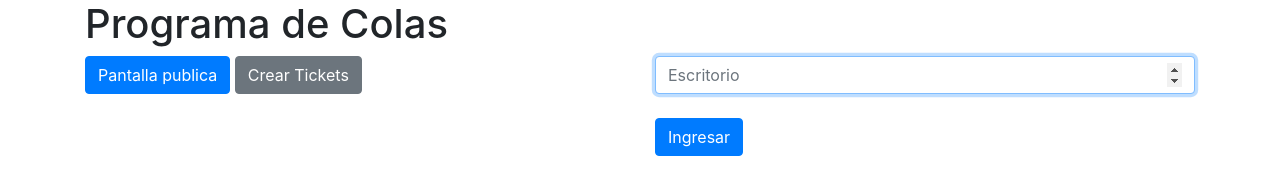
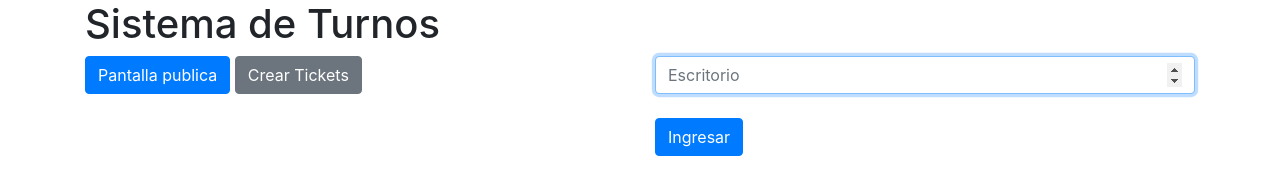
Before and after one commit to Christianesk/node-socket-turnos, a website: page public/index.html in a window 1280 px wide. Drawn offline with nearby package versions, Linux system fonts and the light colour scheme.

Commit message:
Modificacion Titles

```diff
--- a/public/index.html
+++ b/public/index.html
@@ -5,13 +5,13 @@
     <meta charset="UTF-8">
     <meta name="viewport" content="width=device-width, initial-scale=1.0">
     <meta http-equiv="X-UA-Compatible" content="ie=edge">
-    <title>Programa de Colas</title>
+    <title>Sistema de Turnos</title>
 
     <link rel="stylesheet" href="https://maxcdn.bootstrapcdn.com/bootstrap/4.0.0/css/bootstrap.min.css" integrity="sha384-Gn5384xqQ1aoWXA+058RXPxPg6fy4IWvTNh0E263XmFcJlSAwiGgFAW/dAiS6JXm" crossorigin="anonymous">
 </head>
 
 <body class="container">
-    <h1>Programa de Colas</h1>
+    <h1>Sistema de Turnos</h1>
 
     <div class="row">
         <div class="col-6">
```
Also changed, not shown: public/escritorio.html (+1 -1 lines).
